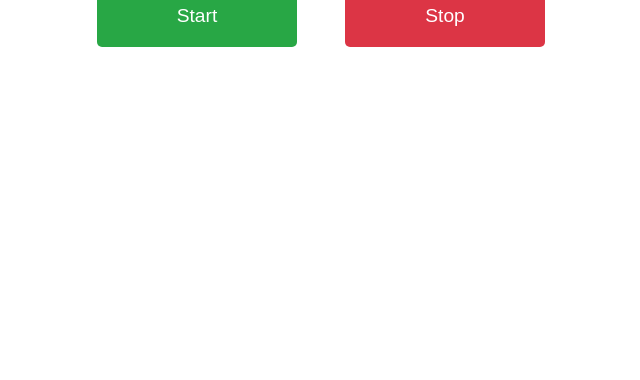
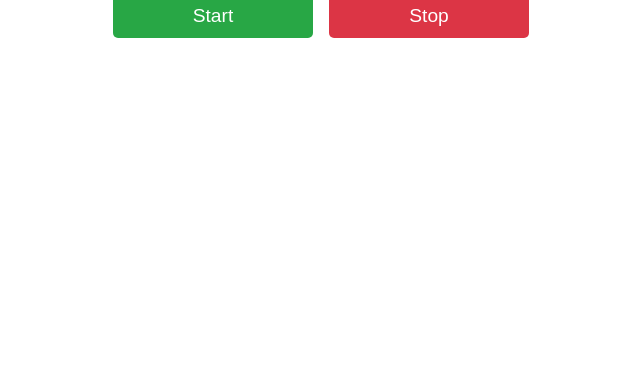
Before and after one commit to mjavedjs/ColorGenerate, a plain HTML site: page index.html in a window 1280 px wide. Shown: the part 420-800 px from the top of the page, without its empty margins (319-959 px from the left). Drawn offline with Linux system fonts and the light colour scheme.

Commit message:
ColorGenrator_js

```diff
--- a/styel.css
+++ b/styel.css
@@ -1,8 +1,9 @@
-*{
-    margin: 0%;
-    padding: 0%;
-    box-sizing:border-box;
+* {
+    margin: 0;
+    padding: 0;
+    box-sizing: border-box;
 }
+
 body {
     display: flex;
     flex-direction: column;
@@ -12,12 +13,7 @@ body {
     color: #333;
     text-align: center;
 }
-.button-container {
-    display: flex;
-    gap: 1rem;
-}
 
-/* Header styles */
 h1 {
     font-size: 3rem;
     margin-bottom: 1rem;
@@ -25,44 +21,44 @@ h1 {
     text-shadow: 1px 1px 2px #ddd;
 }
 
-/* Button styles */
-#btn-start, #btn-stop {
+.button-container {
+    display: flex;
+    gap: 1rem;
+}
+
+button {
     font-size: 1.2rem;
     padding: 0.7rem 1.5rem;
-    margin: 0 1rem;
     cursor: pointer;
     border: none;
     border-radius: 5px;
     transition: background-color 0.3s, transform 0.2s;
+    width: 200px; /* Consistent button width */
 }
 
 #btn-start {
     background-color: #28a745;
     color: #fff;
-    padding:20px 0px;
-    width:200px;
+}
 
-}
 #btn-stop {
     background-color: #dc3545;
-    padding:20px 0px;
-
     color: #fff;
-    width:200px;
-
 }
 
 /* Button hover effects */
+button:hover {
+    transform: scale(1.05);
+}
+
 #btn-start:hover {
     background-color: #218838;
-    transform: scale(1.05);
 }
 
 #btn-stop:hover {
     background-color: #c82333;
-    transform: scale(1.05);
 }
 
-#btn-start:active, #btn-stop:active {
+button:active {
     transform: scale(0.98);
 }
```
